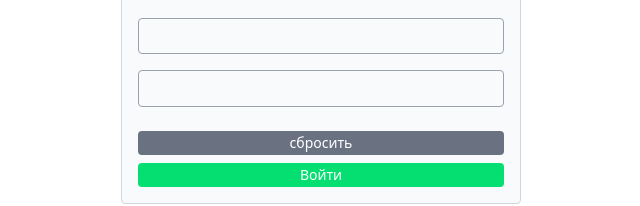
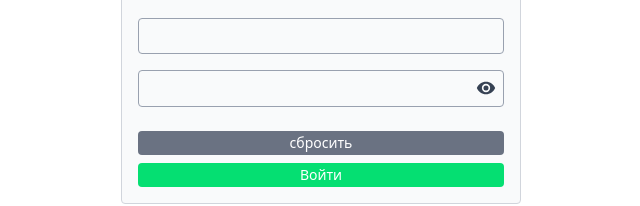
Before and after one commit to assasin0076/newbie_practice, a Vue app: page / in a window 1280 px wide. Shown: the part 133-339 px from the top of the page, without its empty margins (319-959 px from the left). Built offline with nearby package versions, Linux system fonts and the light colour scheme.

Commit message:
feat: переключение видимости пароля

```diff
--- /dev/null
+++ b/src/components/icons/EyeIcon.vue
@@ -0,0 +1,3 @@
+<template>
+  <svg fill="currentColor" xmlns="http://www.w3.org/2000/svg" viewBox="0 0 24 24"><title>eye</title><path d="M12,9A3,3 0 0,0 9,12A3,3 0 0,0 12,15A3,3 0 0,0 15,12A3,3 0 0,0 12,9M12,17A5,5 0 0,1 7,12A5,5 0 0,1 12,7A5,5 0 0,1 17,12A5,5 0 0,1 12,17M12,4.5C7,4.5 2.73,7.61 1,12C2.73,16.39 7,19.5 12,19.5C17,19.5 21.27,16.39 23,12C21.27,7.61 17,4.5 12,4.5Z" /></svg>
+</template>
--- /dev/null
+++ b/src/components/icons/EyeOffIcon.vue
@@ -0,0 +1,3 @@
+<template>
+  <svg fill="currentColor" xmlns="http://www.w3.org/2000/svg" viewBox="0 0 24 24"><title>eye-off</title><path d="M11.83,9L15,12.16C15,12.11 15,12.05 15,12A3,3 0 0,0 12,9C11.94,9 11.89,9 11.83,9M7.53,9.8L9.08,11.35C9.03,11.56 9,11.77 9,12A3,3 0 0,0 12,15C12.22,15 12.44,14.97 12.65,14.92L14.2,16.47C13.53,16.8 12.79,17 12,17A5,5 0 0,1 7,12C7,11.21 7.2,10.47 7.53,9.8M2,4.27L4.28,6.55L4.73,7C3.08,8.3 1.78,10 1,12C2.73,16.39 7,19.5 12,19.5C13.55,19.5 15.03,19.2 16.38,18.66L16.81,19.08L19.73,22L21,20.73L3.27,3M12,7A5,5 0 0,1 17,12C17,12.64 16.87,13.26 16.64,13.82L19.57,16.75C21.07,15.5 22.27,13.86 23,12C21.27,7.61 17,4.5 12,4.5C10.6,4.5 9.26,4.75 8,5.2L10.17,7.35C10.74,7.13 11.35,7 12,7Z" /></svg>
+</template>
--- a/src/views/HomeView.vue
+++ b/src/views/HomeView.vue
@@ -1,9 +1,11 @@
 <script setup lang="ts">
 
-import {computed, ref} from "vue";
+import {computed, Ref, ref} from "vue";
 import {useRouter} from "vue-router";
 import { useTasksComposable } from '@/composables/tasksComposable.ts'
 import generateId from "@/helpers/generateId";
+import EyeIcon from "@/components/icons/EyeIcon.vue";
+import EyeOffIcon from "@/components/icons/EyeOffIcon.vue";
 
 const tasksComsable = useTasksComposable()
 
@@ -54,6 +56,13 @@ const onEnter = () => {
   }
 }
 
+const inputType: Ref<'text' | 'password'> = ref('text');
+
+const toggleInputType = () => {
+  if (inputType.value === 'text') inputType.value = 'password'
+  else inputType.value = 'text'
+}
+
 </script>
 
 <template>
@@ -69,7 +78,13 @@ const onEnter = () => {
       </div>
       <div class="flex gap-4 flex-col">
         <input class="outline-none border-gray-400 border-1 p-2 rounded" v-model="login" @input="onLoginInput"/>
-        <input class="outline-none border-gray-400 border-1 p-2 rounded" v-model="password" @input="onPassInput"/>
+        <div class="relative w-full">
+          <input class="outline-none border-gray-400 border-1 p-2 rounded w-full" v-model="password" @input="onPassInput" :type="inputType"/>
+          <button class="cursor-pointer absolute right-0 top-0 px-2 py-[8px] transition text-gray-700 hover:text-gray-400" @click="toggleInputType">
+            <EyeIcon v-if="inputType === 'text'" class="w-5 h-5"/>
+            <EyeOffIcon v-else class="w-5 h-5"/>
+          </button>
+        </div>
       </div>
       <div class="flex flex-col gap-2 mt-6">
         <button class="bg-gray-500 text-white p-1 !text-[14px] cursor-pointer hover:bg-gray-400 transition rounded" @click="resetForm" >сбросить</button>
```
